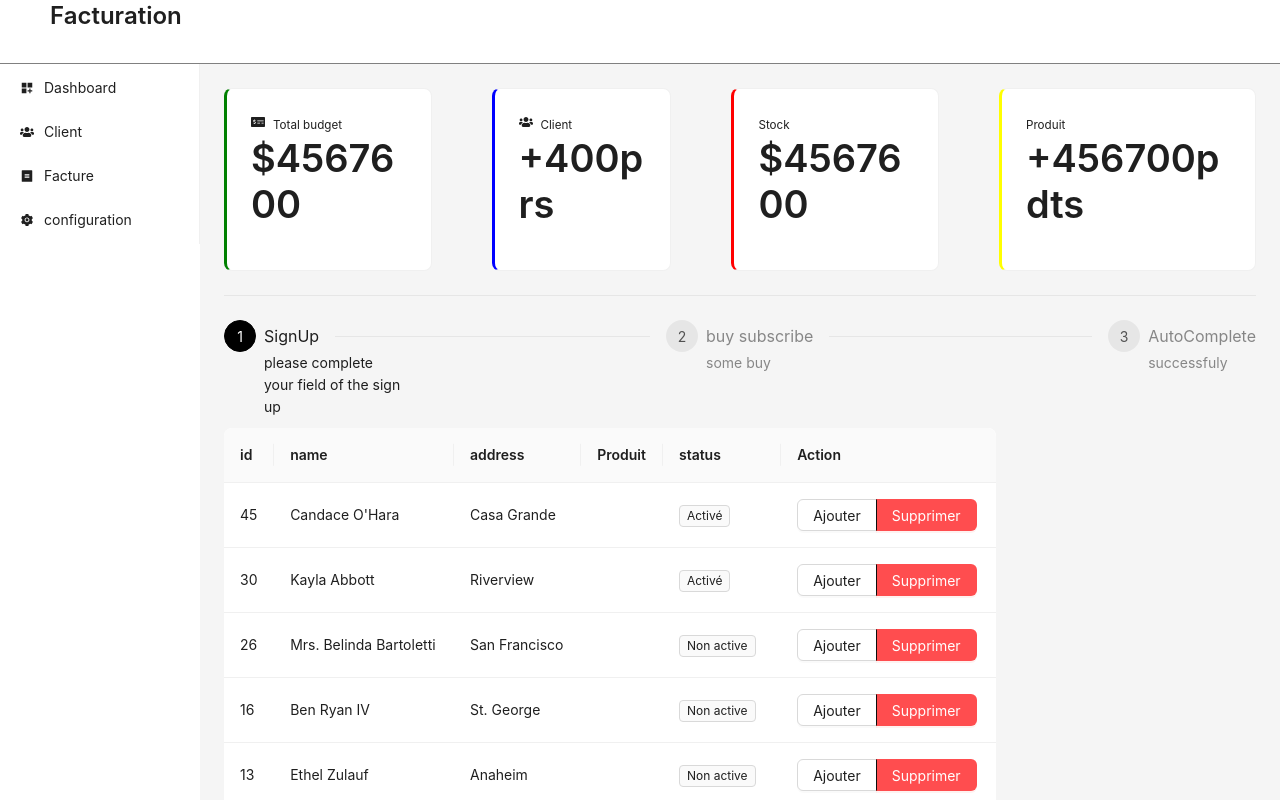
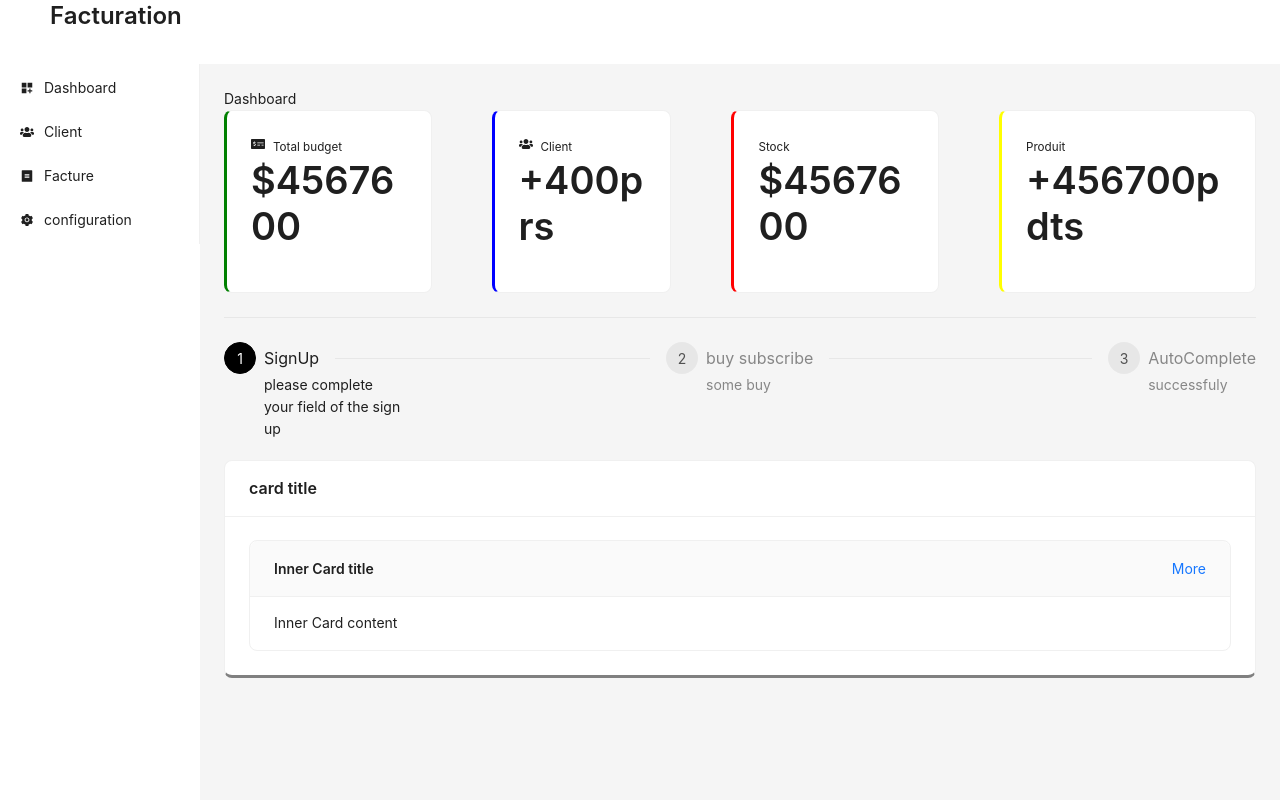
Before and after one commit to yvesludmila/ProjetFacturation, a React (Create React App) app: page / in a window 1280 px wide. Built offline with nearby package versions, Linux system fonts and the light colour scheme.

Commit message:
create-route

```diff
--- a/src/App.tsx
+++ b/src/App.tsx
@@ -1,22 +1,15 @@
 import React from "react";
 import "./App.css";
 import Layout from "./Components/Layout/Layout";
-import { BrowserRouter, Routes, Route } from "react-router-dom";
-import Dashboard from "./Components/Dashboard/Dashboard";
-import Client from "./Components/ClientList/Client";
 
 // import NavBar from "./Components/NavBar/NavBar";
 // import Sider from "./Components/Sider/Sider";
 // import Content from "./Components/Content/Content";
 function App() {
   return (
-    <BrowserRouter>
+    <>
       <Layout />
-      <Routes>
-        <Route path="/Dashboard" element={<Dashboard />} />
-        <Route path="/Client" element={<Client />} />
-      </Routes>
-    </BrowserRouter>
+    </>
   );
 
   // return (
--- /dev/null
+++ b/src/Components/AppRoutes/AppRoutes.tsx
@@ -0,0 +1,15 @@
+import React from "react";
+import { Route, Routes } from "react-router-dom";
+import Dashboard from "../Dashboard/Dashboard";
+import Client from "../ClientList/Client";
+
+const AppRoutes = () => {
+  return (
+    <Routes>
+      <Route path="/" element={<Dashboard />} />
+      <Route path="/Client" element={<Client />} />
+    </Routes>
+  );
+};
+
+export default AppRoutes;
--- a/src/Components/ClientList/Client.tsx
+++ b/src/Components/ClientList/Client.tsx
@@ -1,8 +1,19 @@
 import { faker } from "@faker-js/faker";
-import { Button, Col, Form, Input, Modal, Row, Table, Tag } from "antd";
+import {
+  Button,
+  Card,
+  Col,
+  Form,
+  Input,
+  Modal,
+  Row,
+  Table,
+  Tag,
+  Typography,
+} from "antd";
 import ButtonGroup from "antd/es/button/button-group";
 import React, { useState } from "react";
-
+import { Breadcrumb } from "antd";
 const generatData = () => {
   const dat = [];
   for (let i = 0; i < 8; i++) {
@@ -16,11 +27,18 @@ const generatData = () => {
   }
   return dat;
 };
+
 const data = generatData();
 const Client = () => {
   const [ModalOpen, seModalOpen] = useState(false);
   return (
     <div>
+      <Breadcrumb>
+        <Breadcrumb.Item>Client</Breadcrumb.Item>
+      </Breadcrumb>
+      <Card>
+        <Typography.Title>Liste des clients</Typography.Title>
+      </Card>
       <Row gutter={10} style={{ marginTop: 10 }}>
         <Col span={18}>
           <Table
--- a/src/Components/Dashboard/Dashboard.tsx
+++ b/src/Components/Dashboard/Dashboard.tsx
@@ -1,5 +1,6 @@
 import {
   Anchor,
+  Breadcrumb,
   Card,
   Col,
   Descriptions,
@@ -12,11 +13,13 @@ import {
 import React from "react";
 import { FaMoneyCheckAlt } from "react-icons/fa";
 import { FaUsers } from "react-icons/fa";
-import Client from "../ClientList/Client";
 
 const Dashboard = () => {
   return (
     <>
+      <Breadcrumb>
+        <Breadcrumb.Item>Dashboard</Breadcrumb.Item>
+      </Breadcrumb>
       <Space direction="horizontal" style={{ gap: "60px" }}>
         <Card style={{ borderLeft: "3px solid green" }}>
           <Space direction="horizontal">
@@ -63,6 +66,18 @@ const Dashboard = () => {
           },
         ]}
       />
+      <Card
+        title="card title"
+        style={{ marginTop: "20px", borderBottom: "3px solid gray" }}
+      >
+        <Card
+          type="inner"
+          title="Inner Card title"
+          extra={<a href="#">More</a>}
+        >
+          Inner Card content
+        </Card>
+      </Card>
 
       {/* <Row gutter={10}>
         <Col span={6}>
@@ -80,7 +95,7 @@ const Dashboard = () => {
           </Card>
         </Col>
       </Row> */}
-      <Client />
+      {/* <Client /> */}
     </>
   );
 };
--- a/src/Components/Layout/Layout.tsx
+++ b/src/Components/Layout/Layout.tsx
@@ -1,29 +1,25 @@
-import { Card, Layout, Menu } from "antd";
+import { Card, Layout, Menu, Spin } from "antd";
 import Sider from "antd/es/layout/Sider";
 import { Content, Header } from "antd/es/layout/layout";
 import { Typography, Breadcrumb } from "antd";
 import "../Style/Dashboard.scss";
 import SiderMenu from "../SiderMenu/SiderMenu";
-import Dashboard from "../Dashboard/Dashboard";
+import AppRoutes from "../AppRoutes/AppRoutes";
+
 const { Title } = Typography;
+
 const App: React.FC = () => (
   <Layout className="container">
-    <Header
-      className="header"
-      style={{ backgroundColor: "white", borderBottom: "1px solid grey" }}
-    >
+    <Header className="header" style={{ backgroundColor: "white" }}>
       <Title level={3}>Facturation</Title>
     </Header>
     <Layout>
       <Sider theme="light">
         <SiderMenu />
       </Sider>
-      {/* <Breadcrumb>
-        <Breadcrumb.Item>Dashboard</Breadcrumb.Item>
-      </Breadcrumb> */}
+
       <Content className="content">
-        {/* affichage par defaut */}
-        <Dashboard />
+        <AppRoutes />
       </Content>
     </Layout>
   </Layout>
--- a/src/Components/NavBar/NavBar.tsx
+++ b/src/Components/NavBar/NavBar.tsx
@@ -1,5 +1,4 @@
 import React from "react";
-import "./NavBar.scss";
 const NavBar = () => {
   return (
     <div className="Nav">
--- a/src/Components/SiderMenu/SiderMenu.tsx
+++ b/src/Components/SiderMenu/SiderMenu.tsx
@@ -1,57 +1,37 @@
-// import React from "react";
-// import "./SiderMenu.scss";
-// import { Link } from "react-router-dom";
-
-// const SiderMenu = () => {
-//   return (
-//     <div className="sider">
-//       <div className="content-sider">
-//         <Link to="/Dashboard">
-//           <h4>Dashboard</h4>
-//         </Link>
-//         <Link to="/Client">
-//           {" "}
-//           <h4>Client</h4>
-//         </Link>
-//         <h4>Article</h4>
-//         <h4>Stock</h4>
-//         <h4>Achat</h4>
-//         <h4>Facture</h4>
-//         <h4>Parametre</h4>
-//       </div>
-//     </div>
-//   );
-// };
-
-// export default SiderMenu;
-import { Menu } from "antd";
-import React from "react";
+import { Menu, Spin } from "antd";
+import React, { useState } from "react";
 import { MdDashboardCustomize } from "react-icons/md";
 import { FaUsers } from "react-icons/fa";
 import { RiBillFill } from "react-icons/ri";
 import { AiFillSetting } from "react-icons/ai";
+import { useNavigate } from "react-router-dom";
 const SiderMenu = () => {
+  const navigate = useNavigate();
+  // const [loading, setLoading] = useState(false);
   return (
     <div>
       <Menu
+        onClick={(item) => {
+          navigate(item.key);
+        }}
         items={[
           {
-            key: "1",
+            key: "/",
             icon: <MdDashboardCustomize />,
             label: "Dashboard",
           },
           {
-            key: "2",
+            key: "/Client",
             icon: <FaUsers />,
             label: "Client",
           },
           {
-            key: "3",
+            key: "/acture",
             icon: <RiBillFill />,
             label: "Facture",
           },
           {
-            key: "3",
+            key: "/configuration",
             icon: <AiFillSetting />,
             label: "configuration",
           },
--- a/src/index.tsx
+++ b/src/index.tsx
@@ -3,12 +3,14 @@ import ReactDOM from "react-dom/client";
 import "./index.css";
 import App from "./App";
 import { ConfigProvider } from "antd";
+import { BrowserRouter } from "react-router-dom";
 
 const root = ReactDOM.createRoot(
   document.getElementById("root") as HTMLElement
 );
 root.render(
   <React.StrictMode>
+    <BrowserRouter>
       <ConfigProvider
         theme={{
           token: {
@@ -18,5 +20,6 @@ root.render(
       >
         <App />
       </ConfigProvider>
+    </BrowserRouter>
   </React.StrictMode>
 );
```
Lines whose indentation alone changed are shown as unchanged.
